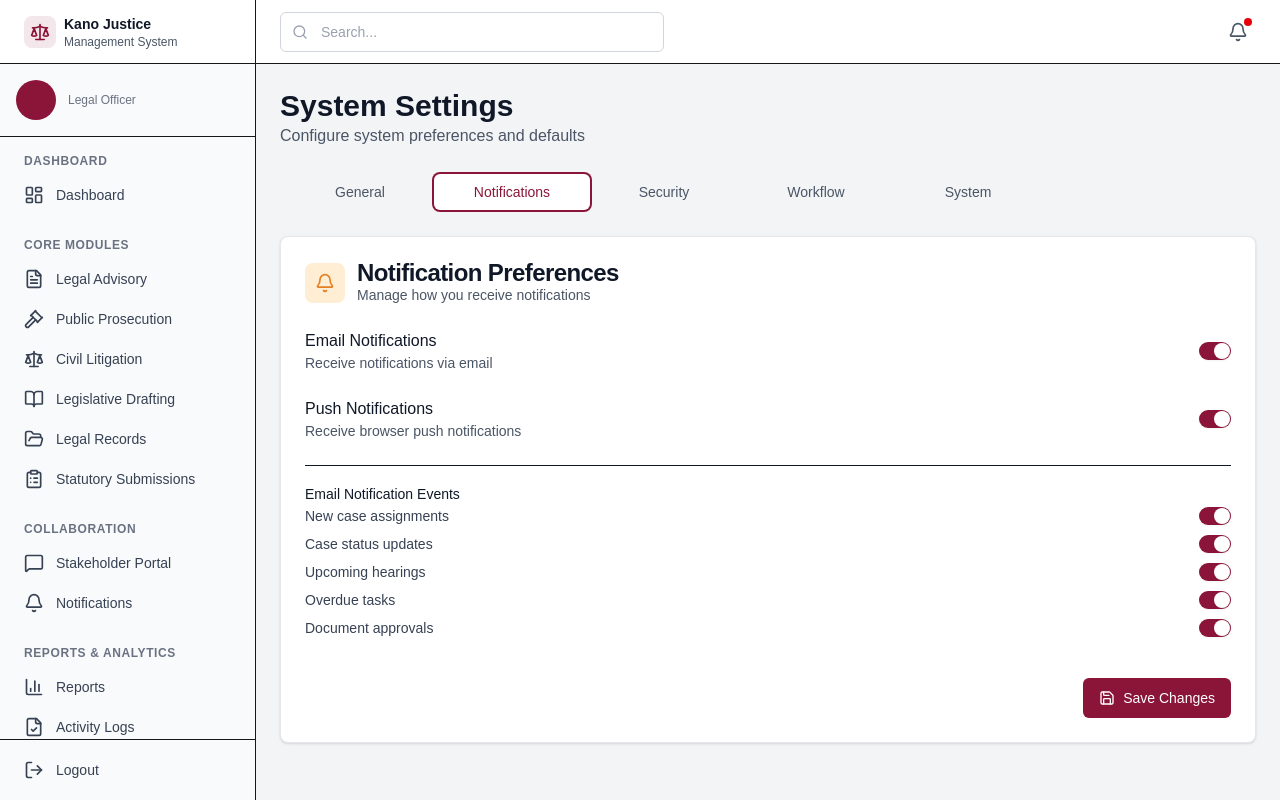
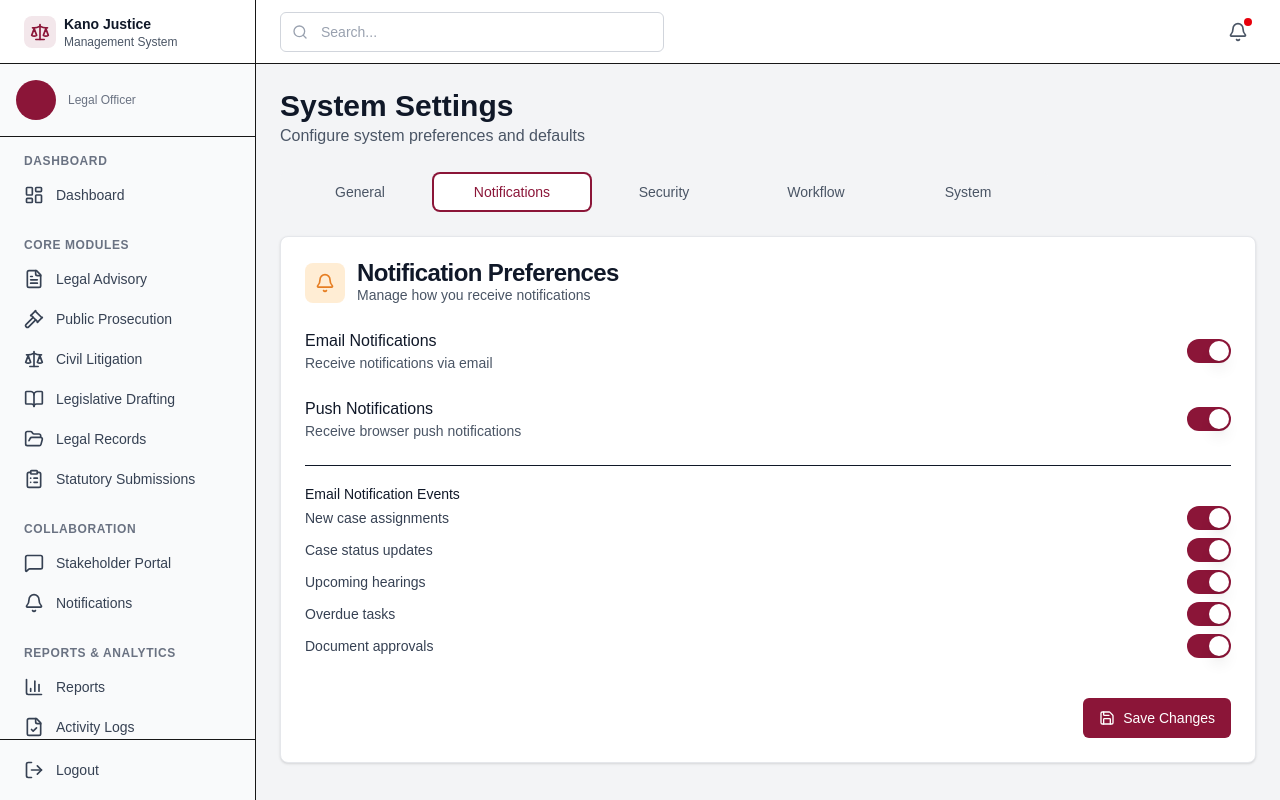
Before and after one commit to Quadco-Consults/kano-justice-management-system, a Next.js app: page /settings in a window 1280 px wide. Both pictures are taken after a click on the tab "Notifications". Built offline with nearby package versions, Linux system fonts and the light colour scheme.

Commit message:
Add missing Switch component and radix-ui/react-switch dependency

```diff
--- /dev/null
+++ b/components/ui/switch.tsx
@@ -0,0 +1,29 @@
+"use client"
+
+import * as React from "react"
+import * as SwitchPrimitives from "@radix-ui/react-switch"
+
+import { cn } from "@/lib/utils"
+
+const Switch = React.forwardRef<
+  React.ElementRef<typeof SwitchPrimitives.Root>,
+  React.ComponentPropsWithoutRef<typeof SwitchPrimitives.Root>
+>(({ className, ...props }, ref) => (
+  <SwitchPrimitives.Root
+    className={cn(
+      "peer inline-flex h-6 w-11 shrink-0 cursor-pointer items-center rounded-full border-2 border-transparent transition-colors focus-visible:outline-none focus-visible:ring-2 focus-visible:ring-ring focus-visible:ring-offset-2 focus-visible:ring-offset-background disabled:cursor-not-allowed disabled:opacity-50 data-[state=checked]:bg-primary data-[state=unchecked]:bg-input",
+      className
+    )}
+    {...props}
+    ref={ref}
+  >
+    <SwitchPrimitives.Thumb
+      className={cn(
+        "pointer-events-none block h-5 w-5 rounded-full bg-background shadow-lg ring-0 transition-transform data-[state=checked]:translate-x-5 data-[state=unchecked]:translate-x-0"
+      )}
+    />
+  </SwitchPrimitives.Root>
+))
+Switch.displayName = SwitchPrimitives.Root.displayName
+
+export { Switch }
--- a/package.json
+++ b/package.json
@@ -18,6 +18,7 @@
     "@radix-ui/react-select": "^2.2.6",
     "@radix-ui/react-separator": "^1.1.7",
     "@radix-ui/react-slot": "^1.2.3",
+    "@radix-ui/react-switch": "^1.2.6",
     "@radix-ui/react-tabs": "^1.1.13",
     "@radix-ui/react-toast": "^1.2.15",
     "axios": "^1.12.2",
```
Also changed, not shown: 1 other file (tests, documents, lock files or other folders).
